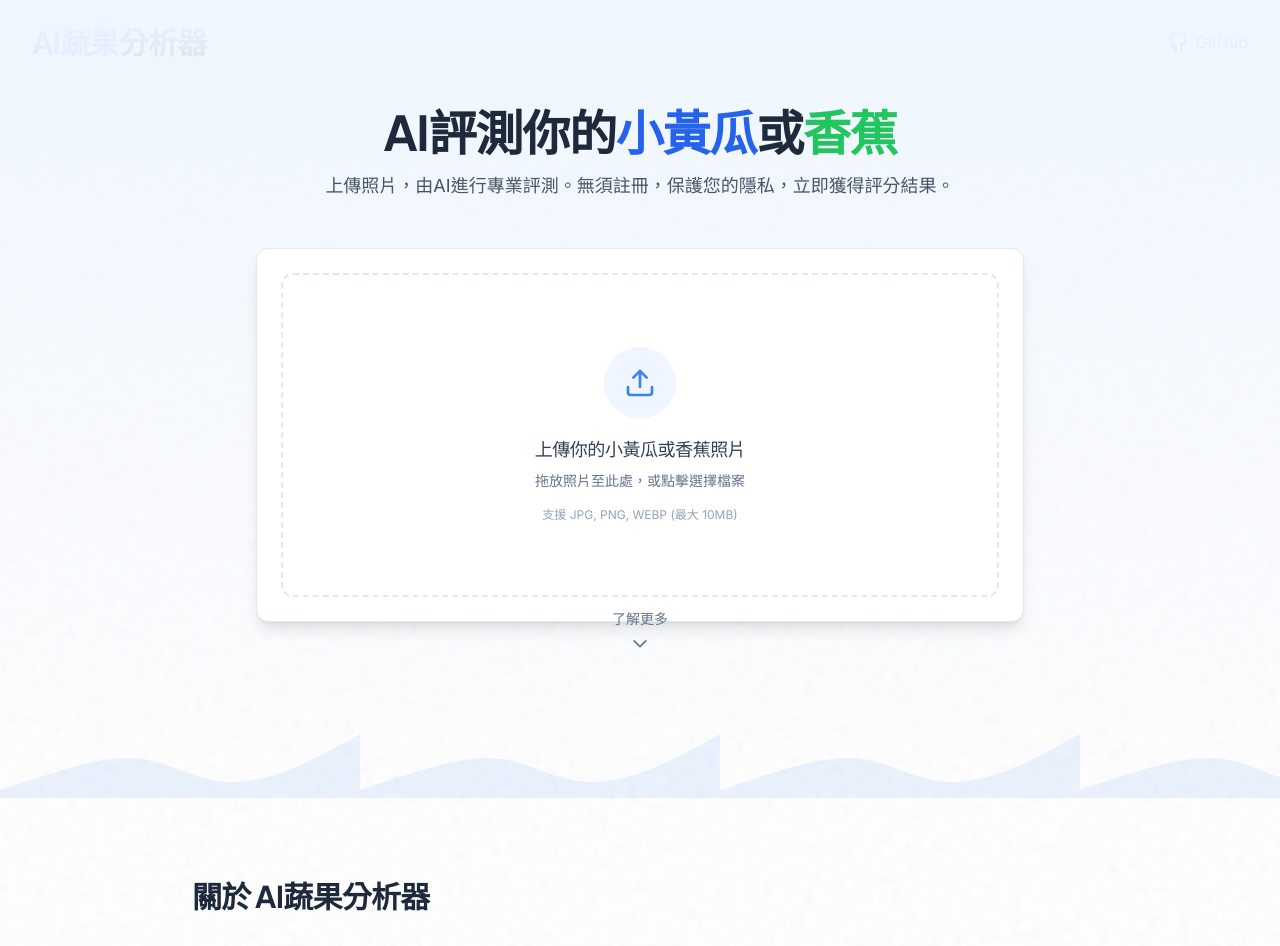
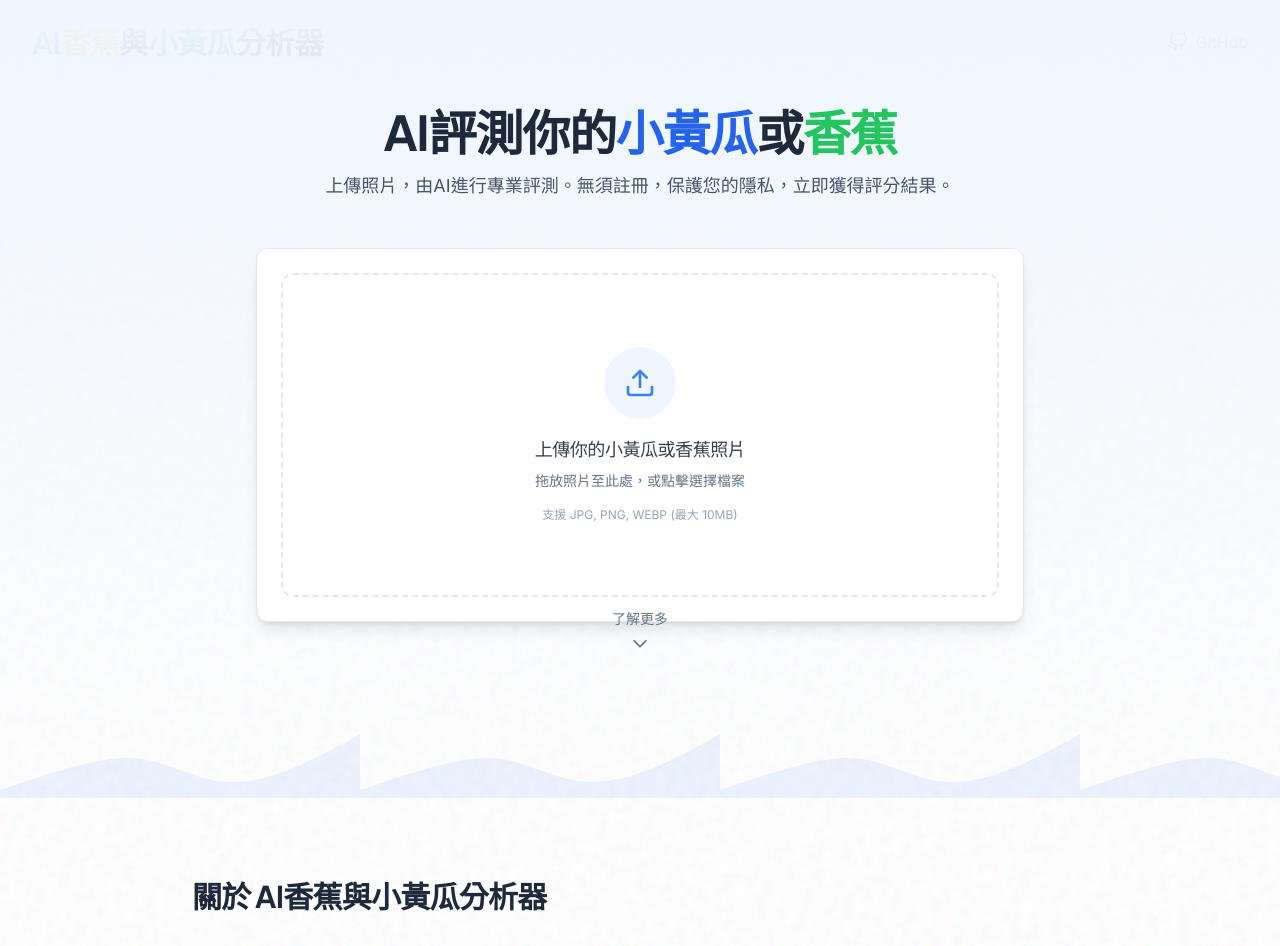
Before and after one commit to AioliaKnight/banana_test, a Next.js app: page / in a window 1280 px wide. Shown: the top 946 px of the page. Built offline with nearby package versions, Linux system fonts and the light colour scheme.

Commit message:
重新設計網站標題：改為「AI香蕉與小黃瓜分析器」並美化標題樣式

```diff
--- a/src/app/layout.tsx
+++ b/src/app/layout.tsx
@@ -17,11 +17,11 @@ const jakarta = Plus_Jakarta_Sans({
 
 export const metadata: Metadata = {
   metadataBase: new URL('http://localhost:3000'),
-  title: "AI 蔬果分析器 | 專業評測小黃瓜與香蕉",
+  title: "AI 香蕉與小黃瓜分析器 | 專業評測長度與粗細",
   description: "上傳小黃瓜或香蕉照片，獲得AI專業評測與評分。保護隱私，無需註冊，立即分析。",
   keywords: "蔬果分析, AI分析, 小黃瓜分析, 香蕉分析, 蔬果評分, 人工智慧, 長度評測, 粗細評測",
-  authors: [{ name: "AI蔬果實驗室" }],
-  creator: "AI蔬果實驗室",
+  authors: [{ name: "AI香蕉與小黃瓜實驗室" }],
+  creator: "AI香蕉與小黃瓜實驗室",
   viewport: {
     width: 'device-width',
     initialScale: 1,
@@ -39,24 +39,24 @@ export const metadata: Metadata = {
   appleWebApp: {
     capable: true,
     statusBarStyle: 'default',
-    title: 'AI蔬果分析器',
+    title: 'AI香蕉與小黃瓜分析器',
   },
   openGraph: {
     type: "website",
-    title: "AI 蔬果分析器 | 專業評測小黃瓜與香蕉",
+    title: "AI 香蕉與小黃瓜分析器 | 專業評測長度與粗細",
     description: "上傳小黃瓜或香蕉照片，獲得AI專業評測與評分。",
     images: [
       {
         url: "/og-image.png",
         width: 1200,
         height: 630,
-        alt: "AI 蔬果分析器",
+        alt: "AI 香蕉與小黃瓜分析器",
       },
     ],
   },
   twitter: {
     card: "summary_large_image",
-    title: "AI 蔬果分析器 | 專業評測小黃瓜與香蕉",
+    title: "AI 香蕉與小黃瓜分析器 | 專業評測長度與粗細",
     description: "上傳小黃瓜或香蕉照片，獲得AI專業評測與評分。",
     images: ["/og-image.png"],
   },
--- a/src/app/page.tsx
+++ b/src/app/page.tsx
@@ -105,8 +105,12 @@ export default function Home() {
         {/* 頂部導航和 GitHub 連結 */}
         <div className="container mx-auto px-4 sm:px-6 lg:px-8 pt-6">
           <div className="flex justify-between items-center">
-            <h1 className="text-3xl font-bold text-slate-800">
-              <span className="text-transparent bg-clip-text bg-gradient-to-r from-blue-600 to-violet-500">AI蔬果</span>分析器
+            <h1 className="text-2xl sm:text-3xl font-bold text-slate-800">
+              <span className="text-transparent bg-clip-text bg-gradient-to-r from-green-500 to-blue-600">AI</span>
+              <span className="text-yellow-500">香蕉</span>
+              <span className="text-slate-700">與</span>
+              <span className="text-green-600">小黃瓜</span>
+              <span className="text-slate-800">分析器</span>
             </h1>
             <a
               href="https://github.com/yourusername/cucumber-banana-analyzer"
@@ -177,7 +181,7 @@ export default function Home() {
       {/* 關於區塊 */}
       <div className="container mx-auto px-4 sm:px-6 lg:px-8 py-16 sm:py-20">
         <div className="max-w-4xl mx-auto">
-          <h2 className="text-2xl sm:text-3xl font-bold mb-6 sm:mb-8 text-slate-800">關於 AI蔬果分析器</h2>
+          <h2 className="text-2xl sm:text-3xl font-bold mb-6 sm:mb-8 text-slate-800">關於 AI香蕉與小黃瓜分析器</h2>
 
           <div className="grid grid-cols-1 md:grid-cols-2 gap-6 sm:gap-8">
             <div className="card card-hover">
@@ -219,7 +223,7 @@ export default function Home() {
       <footer className="container mx-auto px-4 sm:px-6 lg:px-8 py-6 sm:py-8 border-t border-slate-200">
         <div className="max-w-7xl mx-auto flex flex-col sm:flex-row justify-between items-center">
           <p className="text-slate-500 text-sm">
-            © {new Date().getFullYear()} AI蔬果分析器 - 所有權利保留
+            © {new Date().getFullYear()} AI香蕉與小黃瓜分析器 - 所有權利保留
           </p>
           <div className="flex items-center gap-4 sm:gap-6 mt-4 sm:mt-0">
             <a href="#" className="text-sm text-slate-500 hover:text-slate-700 transition-colors p-2">使用條款</a>
```
